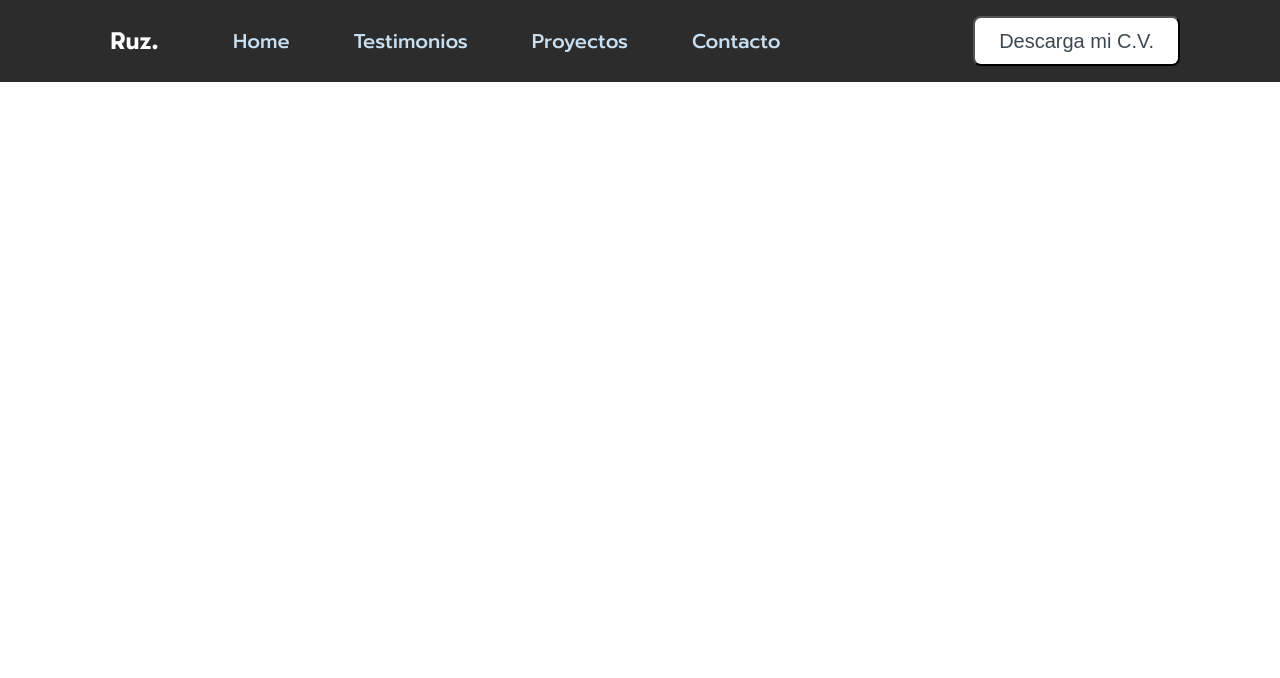
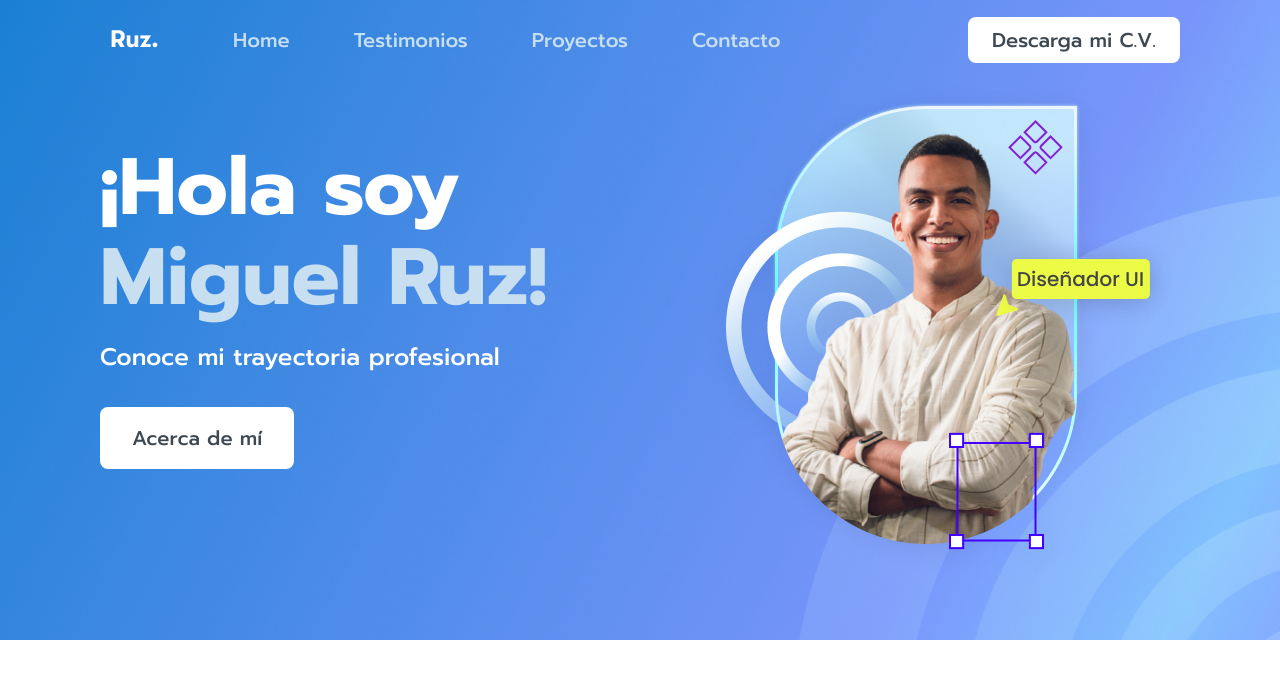
Before and after one commit to Miguel-Ruz/Ruz-website, a plain HTML site: page index.html in a window 1280 px wide. Drawn offline with Linux system fonts and the light colour scheme.

Commit message:
se sube el hero con sus estilos finales

```diff
--- a/index.html
+++ b/index.html
@@ -23,5 +23,17 @@
         </nav>
         <button class="Header--button">Descarga mi C.V.</button>
     </header>
+    <main>
+        <section class="hero-container">
+            <div class="hero--content">
+                <h1>¡Hola soy <span>Miguel Ruz!</span></h1>
+                <p>Conoce mi trayectoria profesional</p>
+                <button class="hero--button">Acerca de mí</button>
+            </div>
+            <div class="hero--image">
+                <img src="./assets/Avatar.png" alt="">
+            </div>
+        </section>
+    </main>
 </body>
 </html>
--- a/style.css
+++ b/style.css
@@ -24,13 +24,13 @@ html {
 /*---------- HEADER---------- */
 
 header {
+    position: absolute;
     width: 100%;
     height: auto;
     display: flex;
     justify-content: space-between;
     align-items: center;
     padding: 16px 100px 16px 100px;
-    background-color: #2c2c2c;
 }
 
 /*---------- Header--nav---------- */
@@ -59,7 +59,69 @@ header li, a {
     font-size: 2.0rem;
     font-weight: 500;
     line-height: 30px;
+    font-family: 'Prompt', sans-serif;
+    border: none;
     color: var(--titulo);
     background-color: #FFFFFF;
     border-radius: 8px;
 }
+
+/*---------- MAIN---------- */
+
+main {
+    width: 100%;
+    height: 80vh;
+    padding: 79px 100px 0px 100px;
+    display: flex;
+    background-image: url('./assets/Background-desktop.png');
+    background-repeat: no-repeat;
+    background-size: cover;
+    background-position: center;
+}
+
+/*---------- main--hero---------- */
+
+.hero-container {
+    width: 100%;
+    height: auto;
+    display: inherit;
+}
+
+.hero--content {
+    width: 70%;
+    height: auto;
+}
+
+.hero--content h1 {
+    width: 80%;
+    font-size: 8.0rem;
+    font-weight: 700;
+    line-height: 90px;
+    color: #FFFFFF;
+    margin-bottom: 16px;
+    margin-top: 64px;
+}
+
+.hero--content span {
+    color: var(--principal-light);
+}
+
+.hero--content p {
+    font-size: 2.4rem;
+    font-weight: 500;
+    line-height: 36px;
+    margin-bottom: 32px;
+    color: #FFFFFF;
+}
+
+.hero--button {
+    padding: 16px 32px 16px 32px;
+    font-size: 2.0rem;
+    font-weight: 500;
+    line-height: 30px;
+    font-family: 'Prompt', sans-serif;
+    color: var(--titulo);
+    background-color: #FFFFFF;
+    border-radius: 8px;
+    border: none;
+}
```
